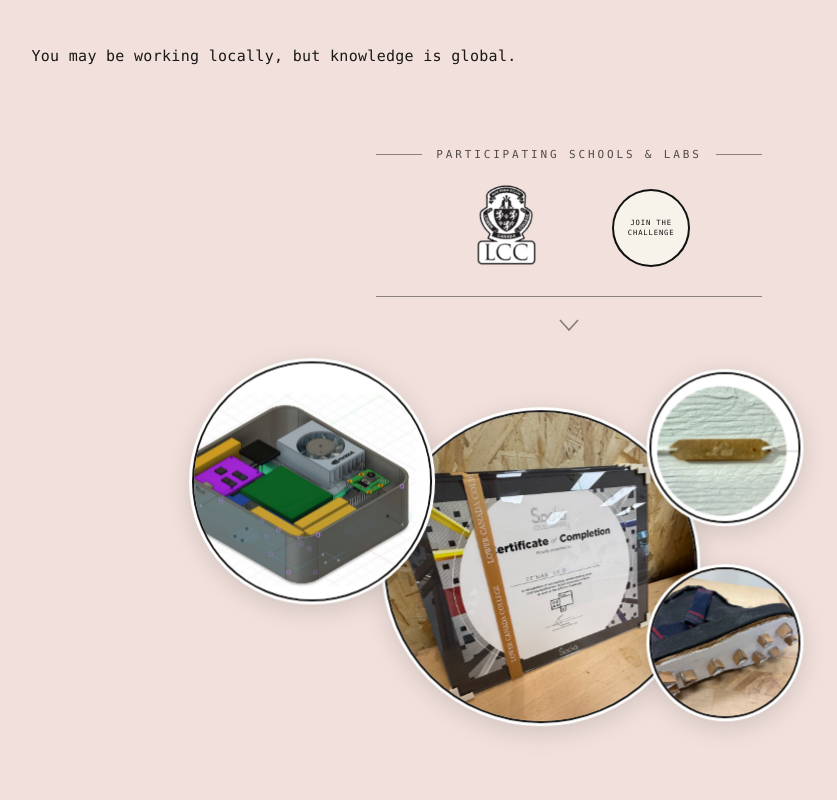
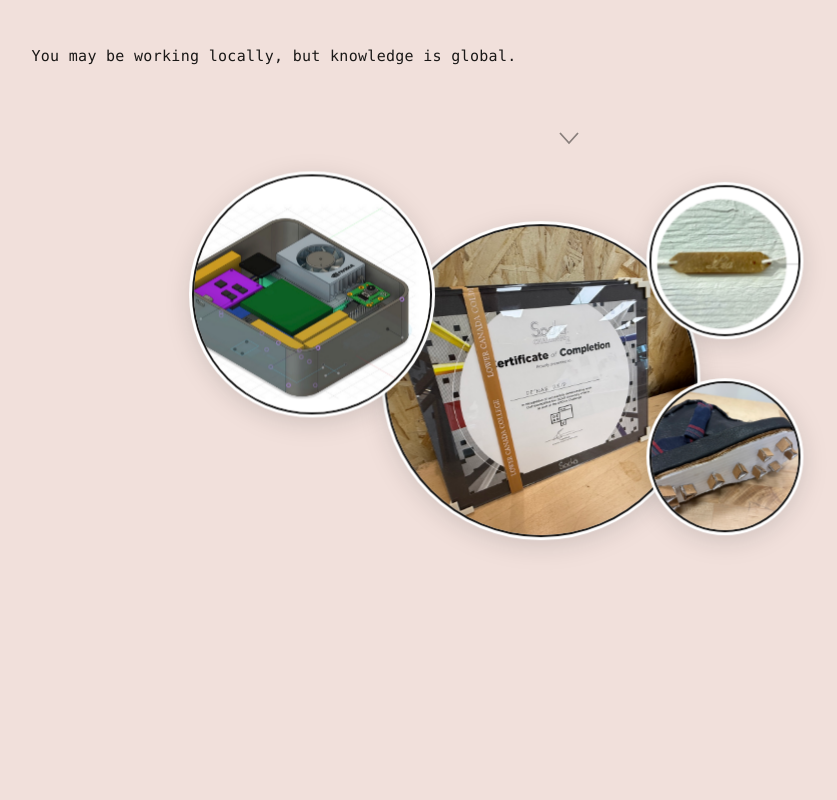
Before and after one commit to amconcept/soda-challenge, a Next.js app: page / in a window 1280 px wide. Shown: the part 1120-1920 px from the top of the page, without its empty margins (71-908 px from the left). Built offline with nearby package versions, Linux system fonts and the light colour scheme; no server answers.

Commit message:
Remove the single-school crest band from under What is SOD+A.
Co-authored-by: Cursor <cursoragent@cursor.com>

```diff
--- a/components/Brief.tsx
+++ b/components/Brief.tsx
@@ -1,18 +1,13 @@
 "use client";
 
 import { useLayoutEffect, useState } from "react";
-import Link from "next/link";
 import Bubbles from "./Bubbles";
 import Ask from "./Ask";
 import Schedule from "./Schedule";
 import SiteActions from "./SiteActions";
 import StudentBoards from "./StudentBoards";
 import { useLanguage } from "./LanguageProvider";
-import { JOIN_PATH } from "@/lib/contact";
 import "./brief.css";
-
-const partnerAsset = (file: string) =>
-  `${process.env.NEXT_PUBLIC_BASE_PATH ?? ""}/partners/${file}`;
 
 const criteriaAsset = (file: string) =>
   `${process.env.NEXT_PUBLIC_BASE_PATH ?? ""}/criteria/${file}?v=8`;
@@ -83,31 +78,7 @@ export default function Brief({ images }: { images: string[] }) {
         <p>{t.soda.body}</p>
         <p className="brief-quote">{t.soda.quote}</p>
 
-        {/* Schools stay under What is SOD+A. The challenge follows this block. See DESIGN_DECISIONS.md. */}
-        <div className="schools" id="schools">
-          <p className="schools-line">
-            <span className="schools-rule" aria-hidden="true" />
-            <span>{t.schools.kicker}</span>
-            <span className="schools-rule" aria-hidden="true" />
-          </p>
-          <div className="schools-row">
-            <a
-              className="school-sticker"
-              href="https://www.lcc.ca"
-              target="_blank"
-              rel="noopener noreferrer"
-              aria-label="Lower Canada College"
-            >
-              <img src={partnerAsset("lcc-crest.png")} alt="Lower Canada College" />
-            </a>
-            <Link href={JOIN_PATH} className="school-invite" aria-label={t.join}>
-              <span>{t.joinLine1}</span>
-              <span>{t.joinLine2}</span>
-            </Link>
-          </div>
-          <div className="schools-rule schools-rule--end" aria-hidden="true" />
-        </div>
-
+        {/* The school crest band is gone. The arrow still leads to the challenge. See DESIGN_DECISIONS.md. */}
         <a href="#challenge" className="scroll-cue" aria-label={t.scrollMore}>
           <svg width="22" height="14" viewBox="0 0 22 14" fill="none" stroke="currentColor" strokeWidth="1.8" aria-hidden="true">
             <polyline points="2 2 11 12 20 2" />
--- a/components/brief.css
+++ b/components/brief.css
@@ -408,20 +408,9 @@
   }
 }
 
-.schools {
-  display: flex;
-  flex-direction: column;
-  align-items: center;
-  width: fit-content;
-  margin: 3.2rem auto 0;
-}
-
-.brief-section--intro .schools {
-  margin-top: clamp(4.5rem, 10vh, 7rem);
-}
-
+/* The school crest band is gone, so the arrow sits under the quote. See DESIGN_DECISIONS.md. */
 .brief-section--intro .scroll-cue {
-  margin-top: 0.35rem;
+  margin-top: clamp(2.4rem, 6vh, 4rem);
 }
 
 .scroll-cue {
@@ -448,101 +437,7 @@
   50% { transform: translateY(6px); }
 }
 
-/* Same hairline and type as “In collaboration with”. */
-.brief-section p.schools-line {
-  display: flex;
-  align-items: center;
-  justify-content: center;
-  gap: 14px;
-  max-width: none;
-  margin: 0 0 1.15rem;
-  font-size: 11px;
-  line-height: 1;
-  letter-spacing: 0.26em;
-  text-transform: uppercase;
-  opacity: 1;
-}
-
-.schools-line span:not(.schools-rule) {
-  opacity: 0.7;
-}
-
-.schools-rule {
-  width: 46px;
-  height: 1px;
-  background: currentColor;
-  opacity: 0.45;
-  flex: 0 0 auto;
-}
-
-.schools-rule--end {
-  align-self: stretch;
-  width: auto;
-  flex: none;
-  margin-top: 1.15rem;
-}
-
-.schools-row {
-  --school-mark: clamp(56px, 10vh, 78px);
-  display: flex;
-  align-items: center;
-  justify-content: center;
-  gap: clamp(24px, 4vw, 52px);
-  flex-wrap: wrap;
-}
-
-.school-sticker {
-  /* Taller than the Join circle so the die-cut matches its visual weight. */
-  height: calc(var(--school-mark) * 1.28);
-  width: auto;
-  display: inline-flex;
-  align-items: center;
-  justify-content: center;
-  text-decoration: none;
-  cursor: pointer;
-  animation: floatC 7.4s ease-in-out infinite;
-}
-
-.school-sticker img {
-  height: 100%;
-  width: auto;
-  display: block;
-}
-
-.school-invite {
-  width: var(--school-mark);
-  height: var(--school-mark);
-  border-radius: 50%;
-  background: #f7f2ea;
-  box-shadow: inset 0 0 0 2px #111;
-  color: #111;
-  text-decoration: none;
-  display: flex;
-  flex-direction: column;
-  align-items: center;
-  justify-content: center;
-  text-align: center;
-  gap: 0.1em;
-  font-size: clamp(6px, 0.9vh, 8px);
-  letter-spacing: 0.12em;
-  text-transform: uppercase;
-  line-height: 1.2;
-  padding: 8px;
-  animation: floatA 6.8s ease-in-out infinite;
-  cursor: pointer;
-}
-
-.school-sticker:hover,
-.school-sticker:focus-visible,
-.school-invite:hover,
-.school-invite:focus-visible {
-  outline: none;
-  filter: brightness(1.04);
-}
-
 @media (prefers-reduced-motion: reduce) {
-  .school-sticker,
-  .school-invite,
   .scroll-cue {
     animation: none !important;
   }
```
Also changed, not shown: 1 other file (tests, documents, lock files or other folders).
